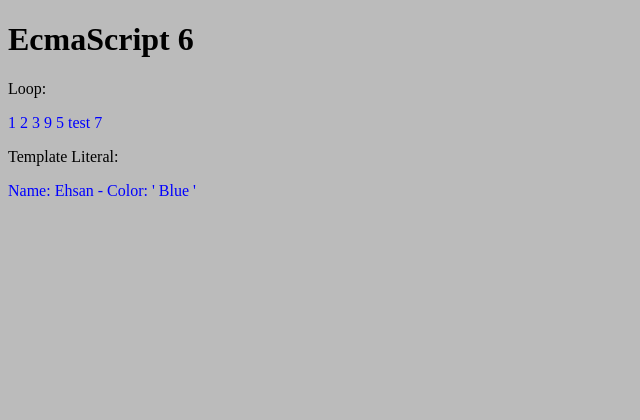
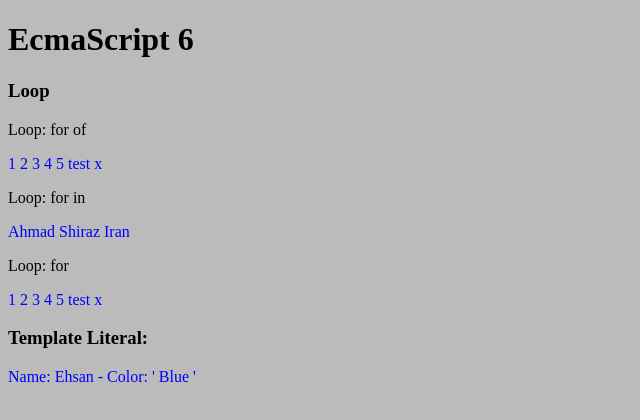
Before and after one commit to ebazaei/JavaScript-ES6, a plain HTML site: page index.html in a window 1280 px wide. Shown: the whole page, without its empty margins (0-640 px from the left). Drawn offline with Linux system fonts and the light colour scheme.

Commit message:
Loop for in - for of

```diff
--- a/index.html
+++ b/index.html
@@ -17,11 +17,16 @@
 
 
         <!-- Loop -->
-        Loop:
-        <p id="stage2" class="stageclass"></p>
+        <h3>Loop</h3>
+        Loop: for of
+        <p id="stageForOf" class="stageclass"></p>
+        Loop: for in
+        <p id="stageForIn" class="stageclass"></p>
+        Loop: for
+        <p id="stageFor" class="stageclass"></p>
 
         <!-- Template Literal -->
-        Template Literal:
+        <h3>Template Literal:</h3>
         <p id="stage1" class="stageclass"></p>
 
     </main>
--- a/script.js
+++ b/script.js
@@ -1,19 +1,35 @@
 let divStage1 = document.getElementById('stage1');
-let divStage2 = document.getElementById('stage2');
+let stageFor = document.getElementById('stageFor');
+let stageForIn = document.getElementById('stageForIn');
+let stageForOf = document.getElementById('stageForOf');
 
 
 //ES6 - LOOP
-let loopArr = [1,2,3,9,5,'test',7];
-let loopObject = {a:1,b:2,c:3};
+let loopArr = [1,2,3,4,5,'test','x'];
+let loopObject = {Name:'Ahmad' ,city:'Shiraz' ,Country:'Iran' };
+var textArr = "";
+var textObj = "";
+var textFor = "";
+
+//for of : Array
+for(let i of loopArr){
+    textArr = textArr + "  " + i;
+}
+stageForOf.innerHTML = textArr;
 
 
+//for in : Onject
+for(let i in loopObject){
+    textObj += loopObject[i] + "  " ;
+}
+stageForIn.innerHTML = textObj;
 
-var res = "";
+
+//for
 for(i=0;i<loopArr.length;i++){
-    res = res + "  " + loopArr[i];
+    textFor = textFor + "  " + loopArr[i];
 }
-
-divStage2.innerHTML = res;
+stageFor.innerHTML = textFor;
 
 
 
```
